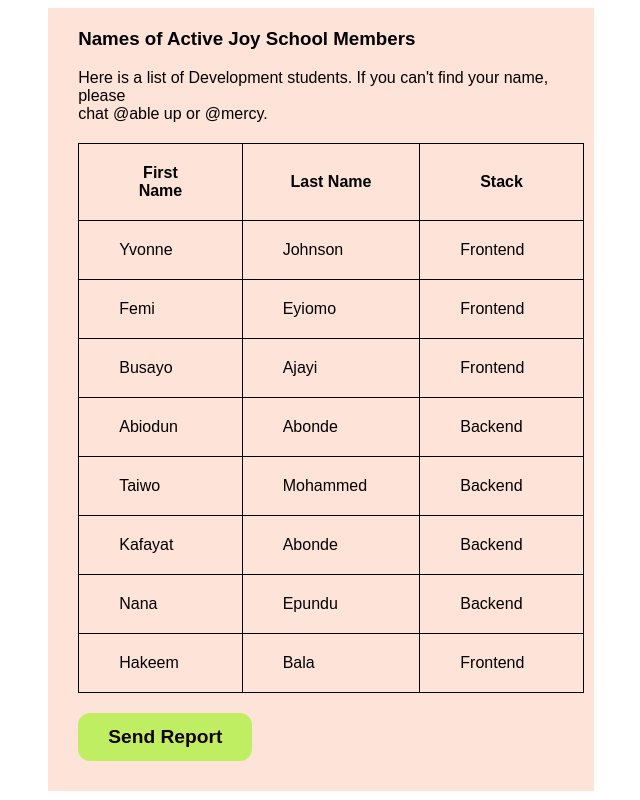
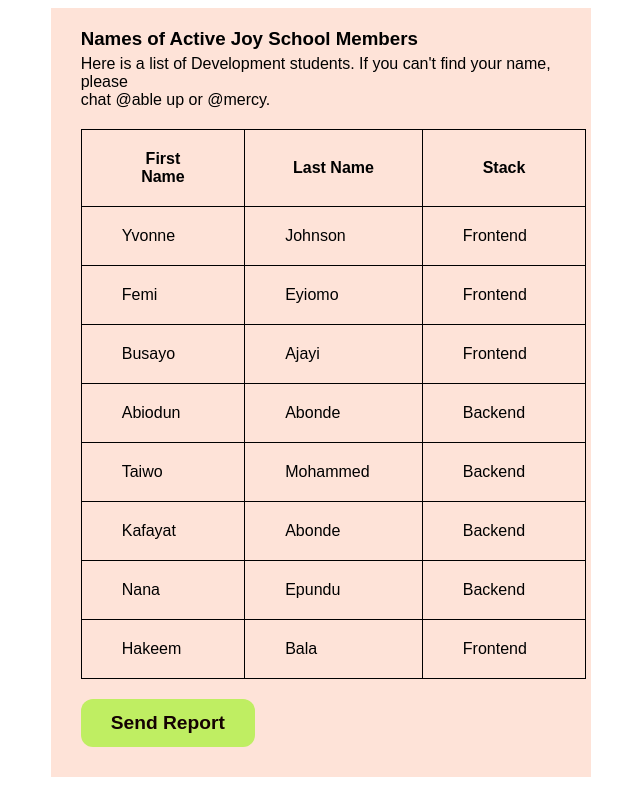
Before and after one commit to raregem/TJP-3-task-4, a plain HTML site: page index.html in a window 1280 px wide. Shown: the whole page, without its empty margins (319-959 px from the left). Drawn offline with Linux system fonts and the light colour scheme.

Commit message:
Add files via upload

```diff
--- a/style.css
+++ b/style.css
@@ -6,7 +6,7 @@
   width: 40%;
   margin: auto;
   padding-left: 30px;
-  padding-right: 10px;
+  padding-right: 5px;
   padding-top: 10px;
   padding-bottom: 20px;
   background-color: rgba(254, 227, 216, 255);
@@ -14,10 +14,12 @@
 
 h3 {
   margin-top: 10px;
+  margin-bottom: 5px;
 }
 
 p {
   font-weight: 100px;
+  margin-top: 5px;
   margin-bottom: 20px;
 }
 
```
